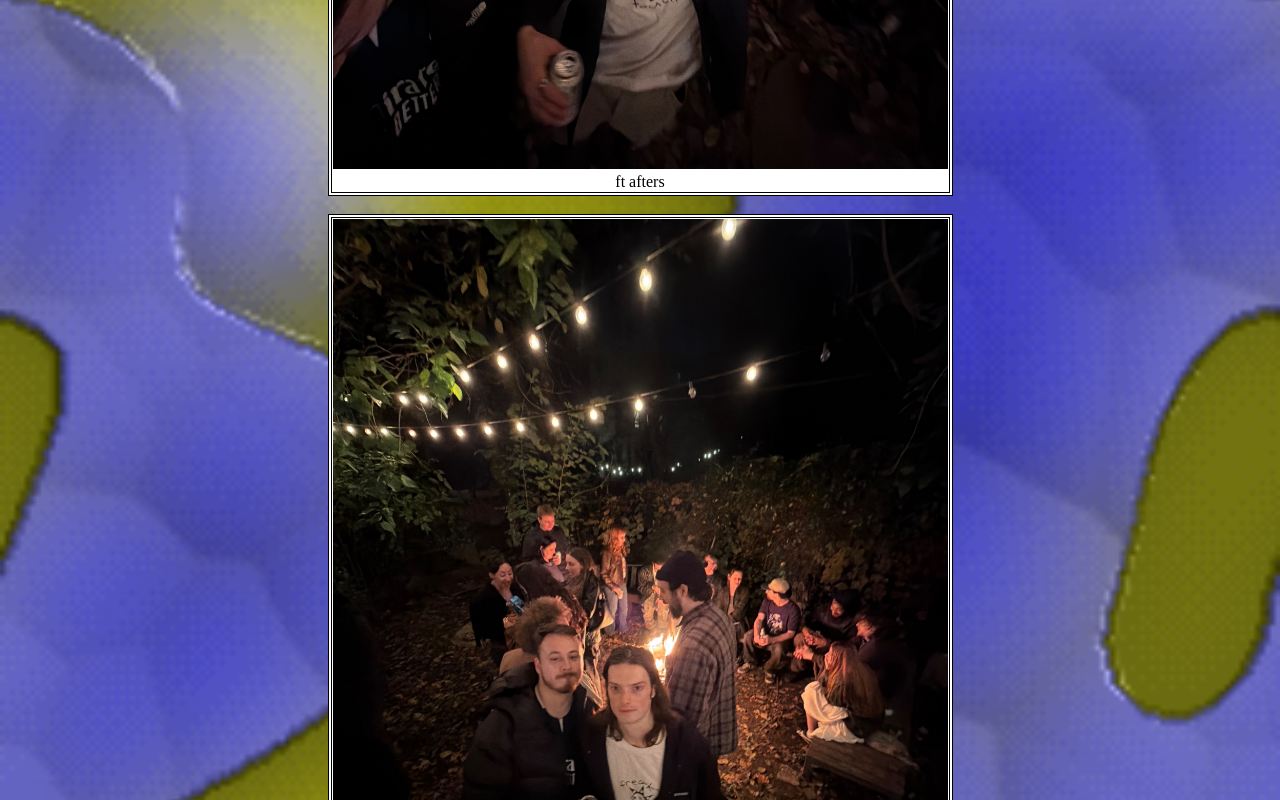
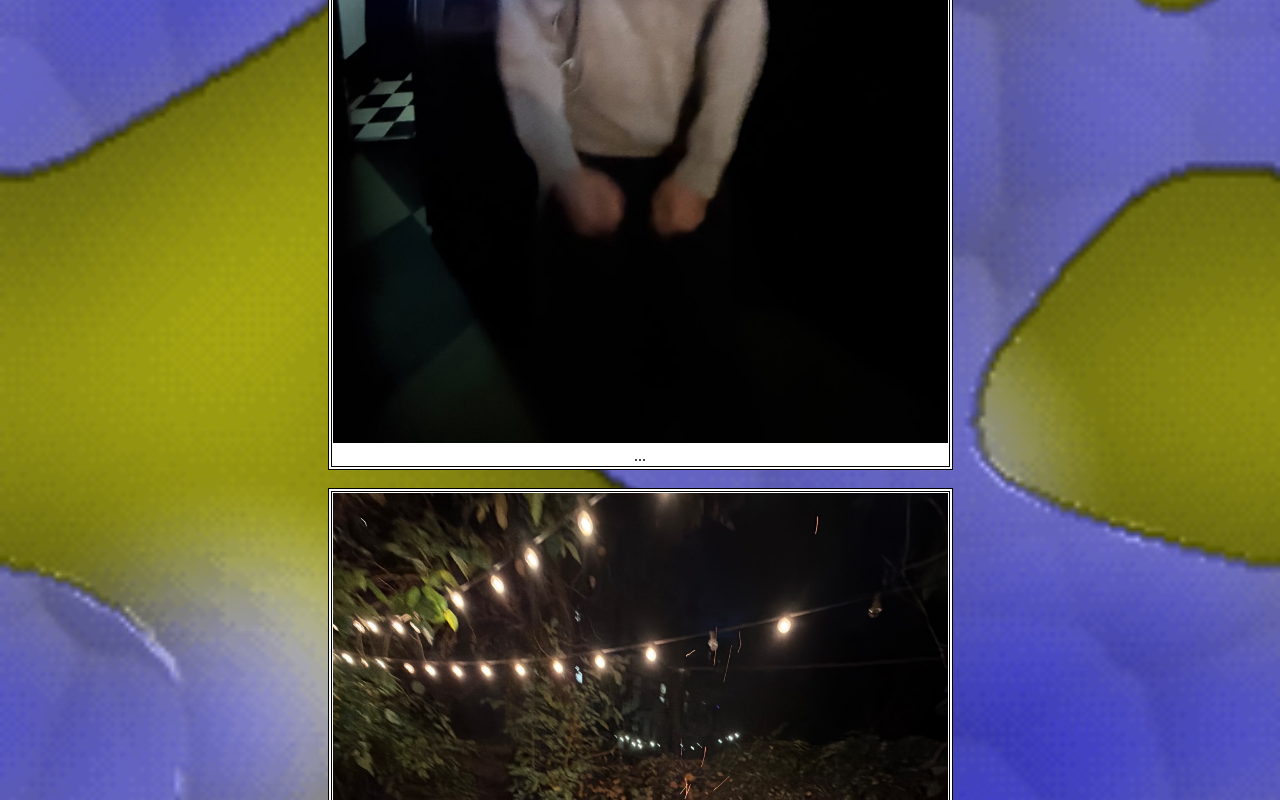
Before and after one commit to aidanspencer/freakytouch, a plain HTML site: page photos/index.html in a window 1280 px wide. Shown: the part 826-1626 px from the top of the page. Drawn offline with Linux system fonts and the light colour scheme.

Commit message:
Add new photos to photos page

```diff
--- a/photos/index.html
+++ b/photos/index.html
@@ -55,6 +55,16 @@
         <br>
 
         <!-- BEGIN GENERATED: run pull_photos.py to update. To remove a photo, delete its file from images/photos/ (deleting only this HTML gets it added back) -->
+        <table class="content-table">
+            <tr>
+                <td>
+                    <img class="content-img" src="/images/photos/upload-20261121-0637498f.jpg" alt="">
+                    <div>...</div>
+                </td>
+            </tr>
+        </table>
+        <br>
+
         <table class="content-table">
             <tr>
                 <td>
```
